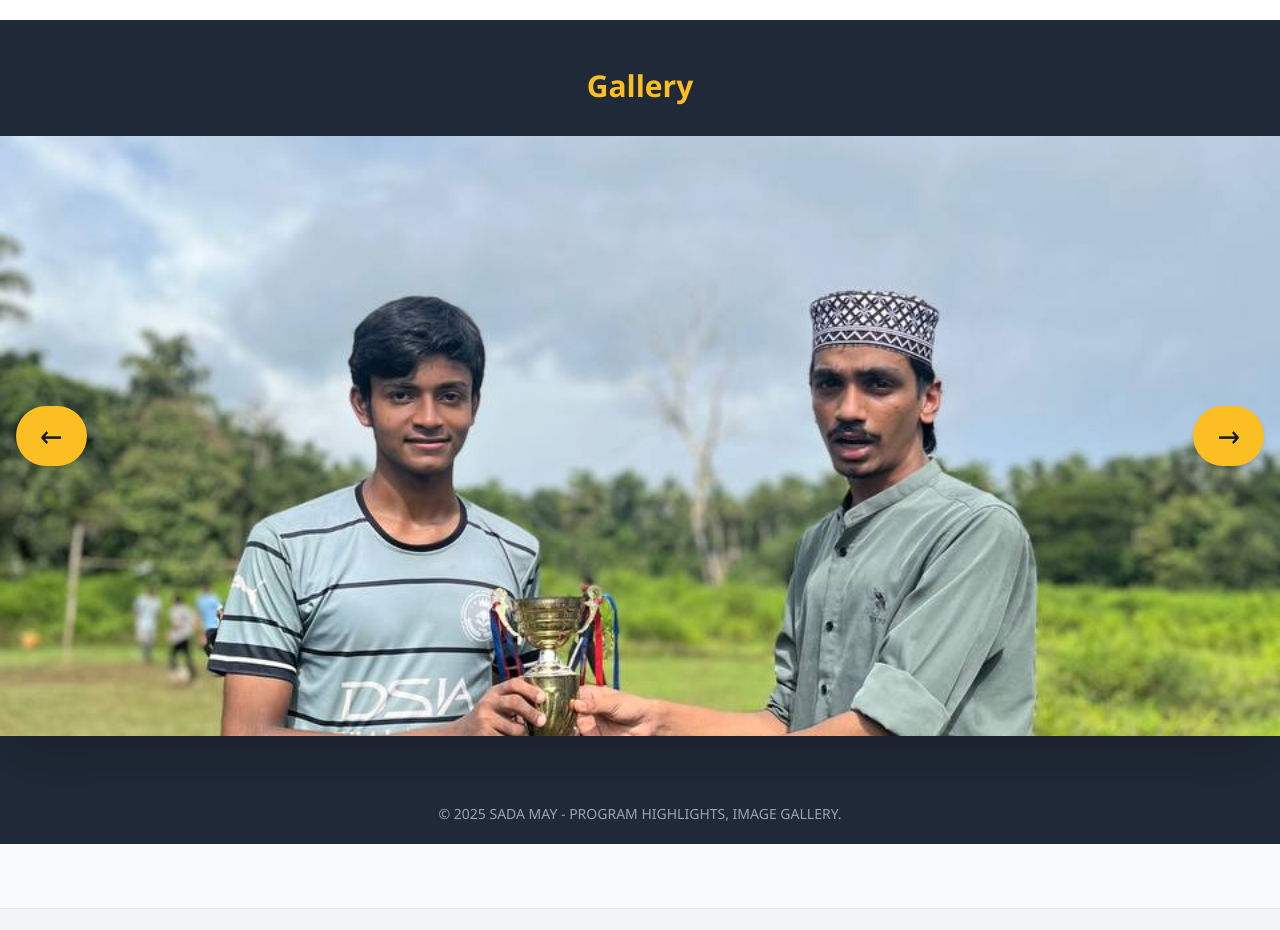
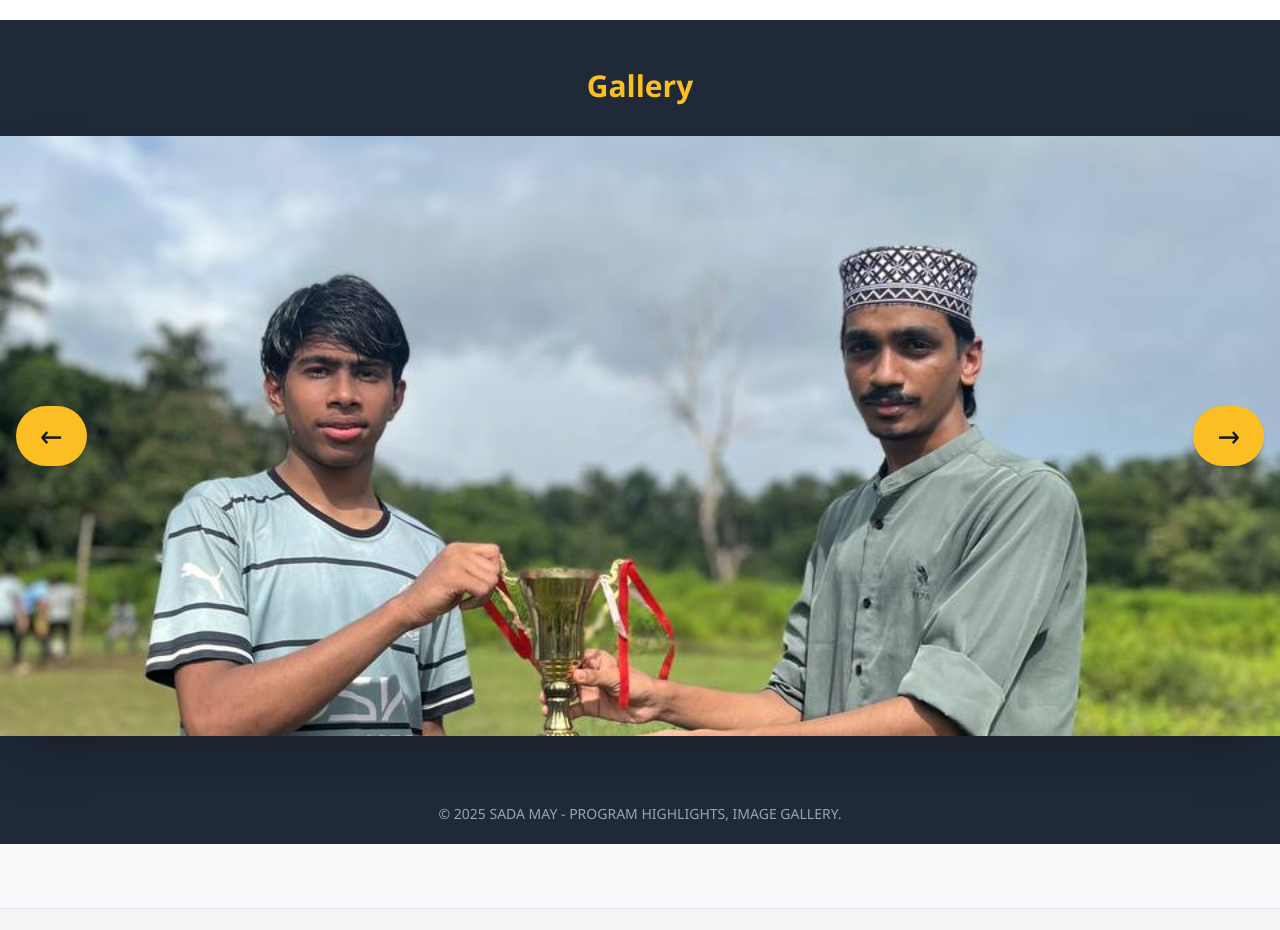
Before and after one commit to SADADRAC/in, a plain HTML site: page MAY.html in a window 1280 px wide. Shown: the part 8000-8930 px from the top of the page. Drawn offline with nearby package versions, Linux system fonts and the light colour scheme.

Commit message:
Update MAY.html

```diff
--- a/MAY.html
+++ b/MAY.html
@@ -466,7 +466,7 @@ THEIR SKILLS.</p>
 
 <script>
   const images = [
-    "111.jpg", "112.jpg", "113.jpg", "114.jpg", "115.jpg",
+    "112.jpg", "113.jpg", "114.jpg", "115.jpg",
     "116.jpg", "117.jpg", "118.jpg", "119.jpg", "120.jpg", "121.jpg", "122.jpg", "123.jpg", "124.jpg", "125.jpg"
   ];
 
```
